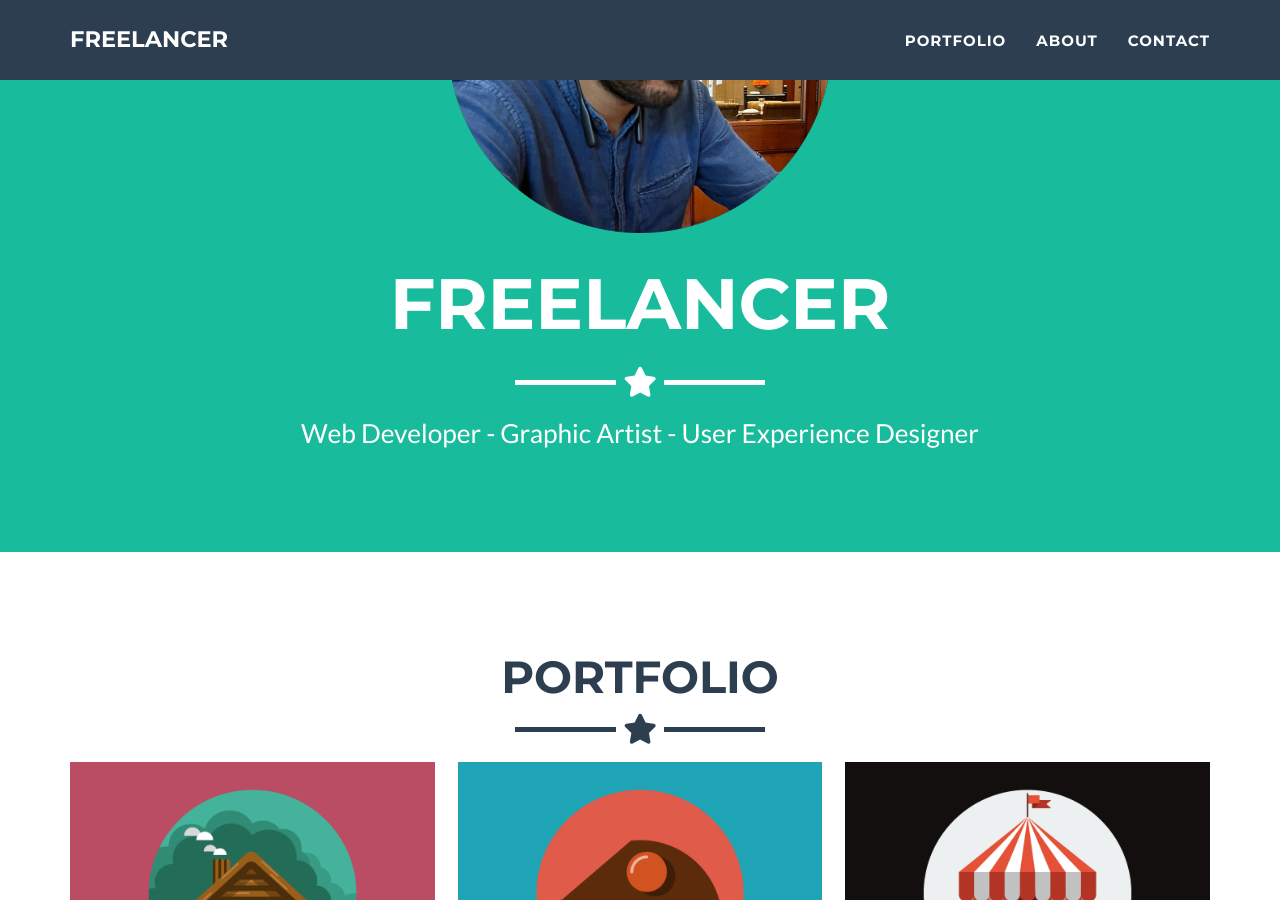
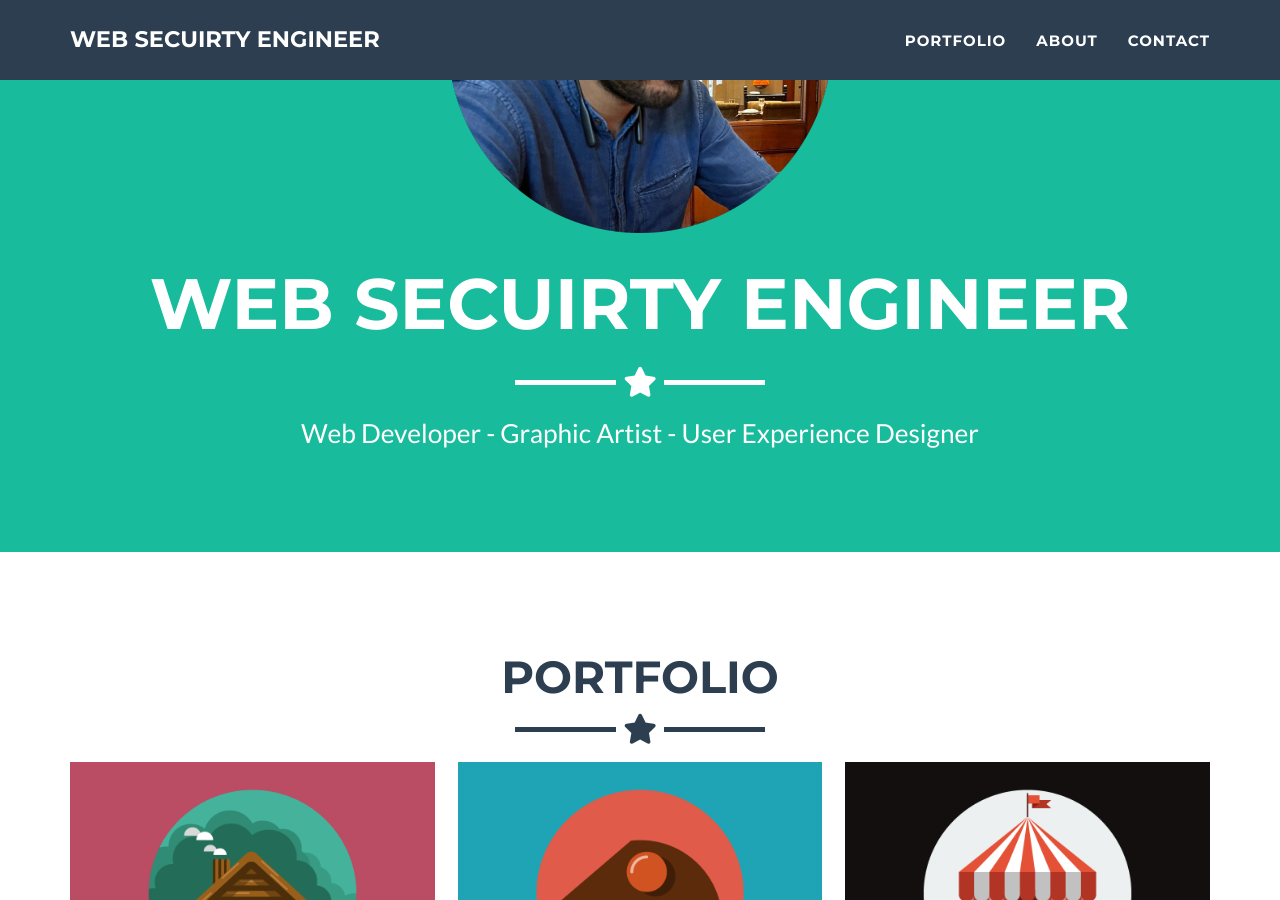
Before and after one commit to vizkov/homesite, a Jekyll site: the page built from _posts/2014-07-18-project-1.markdown, in a window 1280 px wide and 900 px high, scrolled down 351 px. Built offline with Jekyll 4.4.1, drawn with Linux system fonts in a browser that asks for light colours.

Commit message:
Update _config.yml

```diff
--- a/_config.yml
+++ b/_config.yml
@@ -1,5 +1,5 @@
 # Site settings
-title: Freelancer
+title: Web Secuirty Engineer
 email: your-email@domain.com
 url: https://github.com/jeromelachaud/freelancer-theme
 description: "Write an awesome description for your new site here. You can edit this line in _config.yml. It will appear in your document head meta (for Google search results) and in your feed.xml site description."
```
